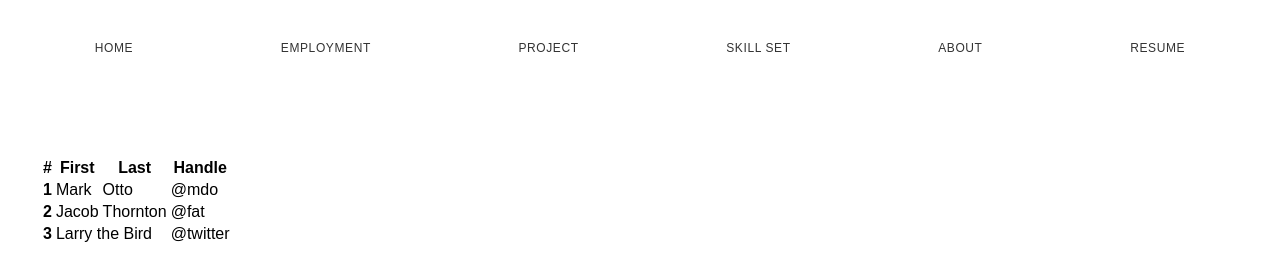
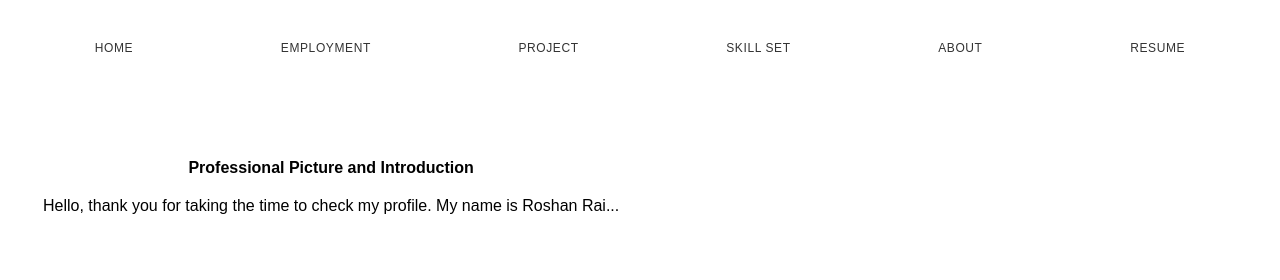
Before and after one commit to roshan-rai/roshan-rai.github.io, a plain HTML site: page index.html in a window 1280 px wide. Drawn offline with Linux system fonts and the light colour scheme.

Commit message:
Update index.html

```diff
--- a/index.html
+++ b/index.html
@@ -27,33 +27,19 @@
         <table class="table">
             <thead>
                 <tr>
-      <th scope="col">#</th>
-      <th scope="col">First</th>
-      <th scope="col">Last</th>
-      <th scope="col">Handle</th>
+                    <th scope="col" colspan="2">Professional Picture and Introduction</th>
                 </tr>
             </thead>
             <tbody>
                 <tr>
-      <th scope="row">1</th>
-      <td>Mark</td>
-      <td>Otto</td>
-      <td>@mdo</td>
-    </tr>
-    <tr>
-      <th scope="row">2</th>
-      <td>Jacob</td>
-      <td>Thornton</td>
-      <td>@fat</td>
-    </tr>
-    <tr>
-      <th scope="row">3</th>
-      <td colspan="2">Larry the Bird</td>
-      <td>@twitter</td>
+                    <td colspan="2">
+                        <!-- my professional -->
+                        <!-- Example: <img src="photo.jpg" alt="Your Professional Picture"> -->
+                        <p>Hello, thank you for taking the time to check my profile. My name is Roshan Rai...</p>
+                    </td>
                 </tr>
             </tbody>
         </table>
     </section>
-
 </body>
 </html>
```
Lines whose indentation alone changed are shown as unchanged.
